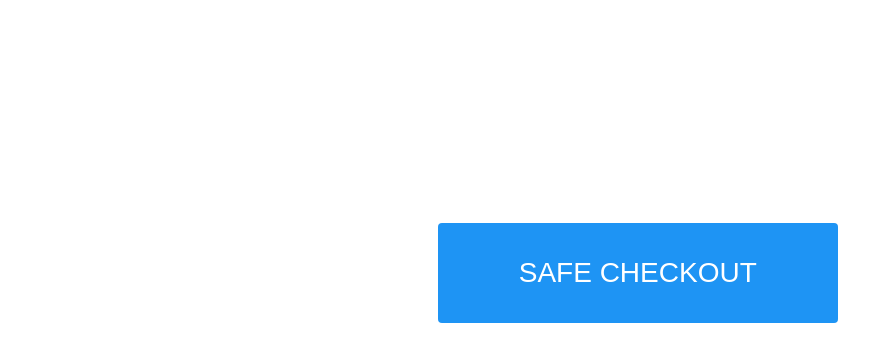
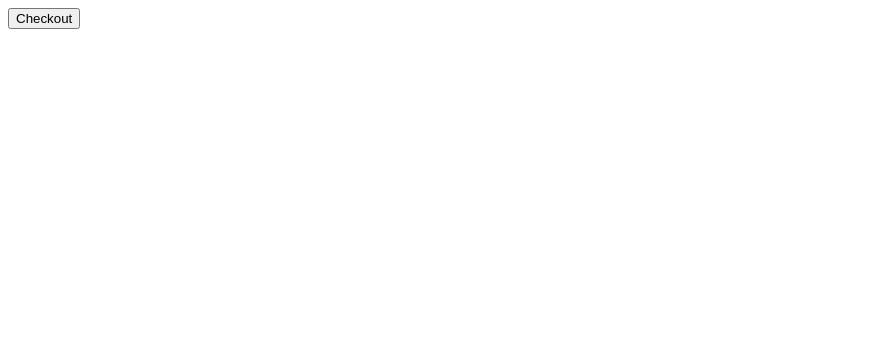
Before and after one commit to lemon-squeezy-401/SAB3AT--BACKEND, a website: page src/payments/index.html in a window 1280 px wide. Shown: the whole page, without its empty margins (0-893 px from the left). Drawn offline with Linux system fonts and the light colour scheme.

Commit message:
tryingsomething

```diff
--- a/src/auth/models/users.js
+++ b/src/auth/models/users.js
@@ -26,7 +26,7 @@ const users = new mongoose.Schema(
   },
   {
     toJSON: { virtuals: true },
-  }
+  },
 );
 // }, { toObject: { getters: true } }); // What would this do if we use this instead of just });
 
--- a/src/payments/index.html
+++ b/src/payments/index.html
@@ -1,55 +1,10 @@
 <html>
   <head>
-    <title>SAB3AT</title>
-    <style>
-
-
-      .button {
-        border-radius: 4px;
-        background-color: #1e94f4;
-        border: none;
-        color: #ffffff;
-        text-align: center;
-        font-size: 28px;
-        padding: 20px;
-        width: 400px;
-        transition: all 0.5s;
-        cursor: pointer;
-        margin: 5px;
-        height: 100px;
-        margin: 17% 34%;
-      }
-
-      .button span {
-        cursor: pointer;
-        display: inline-block;
-        position: relative;
-        transition: 0.5s;
-      }
-
-      .button span:after {
-        content: '\00bb';
-        position: absolute;
-        opacity: 0;
-        top: 0;
-        right: -20px;
-        transition: 0.5s;
-      }
-
-      .button:hover span {
-        padding-right: 25px;
-      }
-
-      .button:hover span:after {
-        opacity: 1;
-        right: 0;
-      }
-    </style>
+    <title>Buy cool new product</title>
   </head>
   <body>
-
     <form action="/create-checkout-session" method="POST">
-      <button class="button" type="submit"><span> SAFE CHECKOUT </span></button>
+      <button type="submit">Checkout</button>
     </form>
   </body>
 </html>
--- a/src/server.js
+++ b/src/server.js
@@ -8,13 +8,11 @@ const path = require('path');
 const http = require('http');
 const socketio = require('socket.io');
 const app = express();
-app.use(cors());
 const server = http.createServer(app);
 const io = socketio(server, {
   cors: {
     origin: '*',
     // origin: 'http://localhost:3000',
-    // origin: 'http://localhost:3001',
   },
 });
 
@@ -39,6 +37,7 @@ const notFoundHandler = require('./error-handlers/404');
 const errorHandler = require('./error-handlers/500');
 app.use(express.json());
 app.use(express.urlencoded({ extended: true }));
+app.use(cors());
 app.use(morgan('dev'));
 app.use(authRoutes);
 app.use(panelRoutes);
@@ -232,8 +231,9 @@ app.post('/create-checkout-session', async (req, res) => {
 
   res.redirect(303, session.url);
 });
-app.use('/payment', express.static(path.join(__dirname, './payments')));
+app.use('/payment',express.static(path.join(__dirname, './payments')));
 //============================payment======================================//
+
 
 app.use('*', notFoundHandler);
 app.use(errorHandler);
```
Also changed, not shown: src/controllers/controlPanel.controller.js (+6 -6 lines), src/payments/success.html (+2 -2 lines).
